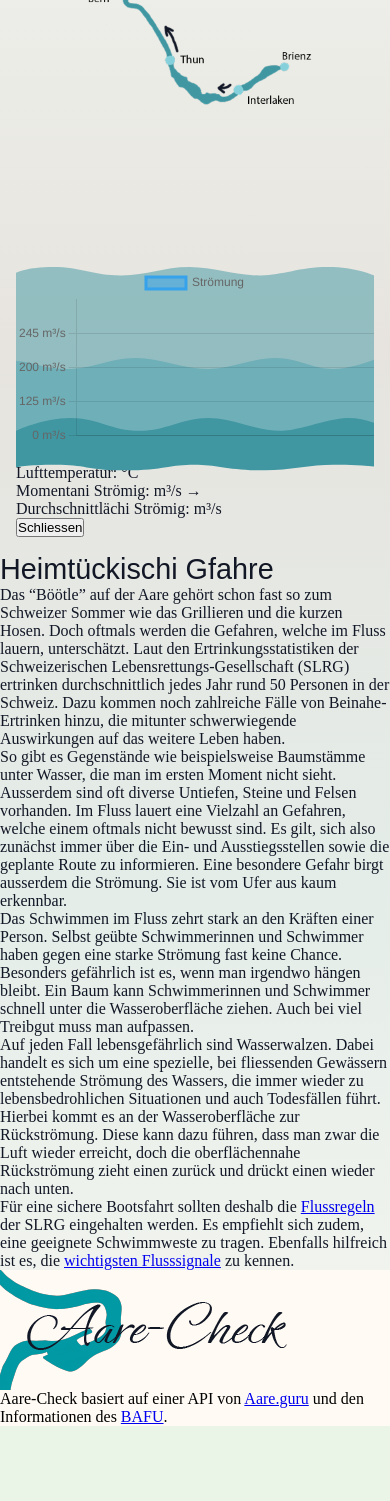
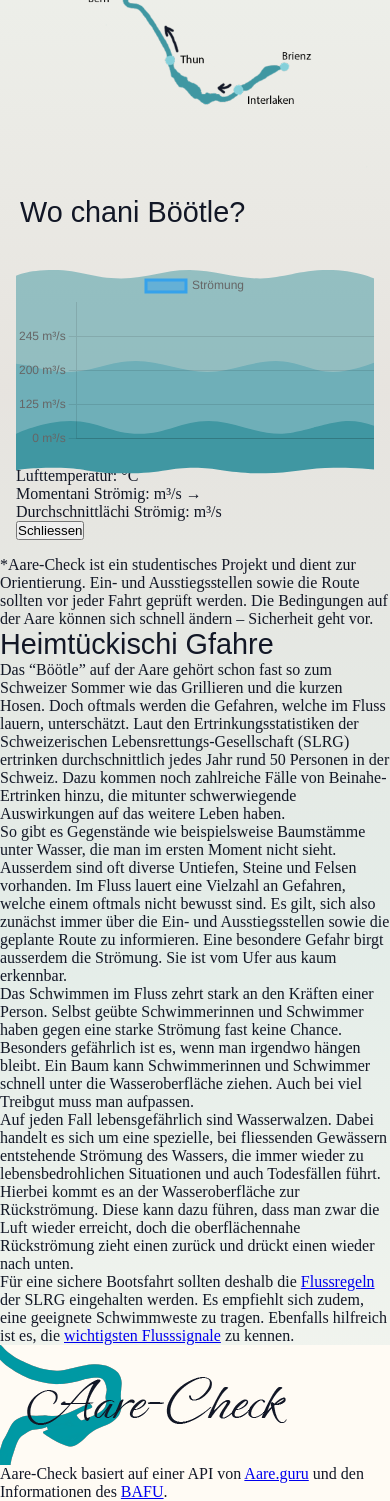
Before and after one commit to JennyDerreR/IM3_aare, a PHP site: page /landing.html in a window 390 px wide. Shown: the part 725-2226 px from the top of the page. Before the commit the page ends 2151 px from the top, so only its background shows below. Run offline with PHP 8.4, Linux system fonts and the light colour scheme; data that the repository does not hold is empty.

Commit message:
CSS layout Mobile

```diff
--- a/landing.html
+++ b/landing.html
@@ -52,6 +52,11 @@
             </article>
 
             <!--Diagramm-->
+
+            <article class="diagrammTitle">
+                <h3>Wo chani Böötle?</h3>
+            </article>
+
             <article class="diagramm">
                 <!--HIER KOMMT DAS DIAGRAMM-->
 
@@ -105,6 +110,14 @@
                         <button id="popup-close">Schliessen</button>
                     </div>
                     </div>
+            </article>
+
+            <article class="transparenz">
+                <p>
+                    *Aare-Check ist ein studentisches Projekt und dient zur Orientierung.
+                    Ein- und Ausstiegsstellen sowie die Route sollten vor jeder Fahrt geprüft werden.
+                    Die Bedingungen auf der Aare können sich schnell ändern – Sicherheit geht vor.
+                </p>
             </article>
 
             <!--- Journi Text-->
@@ -162,9 +175,10 @@
 
         <footer>
             <img src="pics/favicon/ac_logo1v2blue.png" alt="logo_b" class="logoBig">
+
             <p>
+                Aare-Check basiert auf einer API von <a href="https://aare.guru/bern/aare-wasser">Aare.guru</a> und den Informationen des <a href="https://www.hydrodaten.admin.ch/">BAFU</a>.
             </p>
-            Aare-Check basiert auf einer API von <a href="https://aare.guru/bern/aare-wasser">Aare.guru</a> und den Informationen des <a href="https://www.hydrodaten.admin.ch/">BAFU</a>.
         </footer>
         <!-- Chart.js von CDN -->
         <script src="https://cdn.jsdelivr.net/npm/chart.js"></script>
--- a/styles.css
+++ b/styles.css
@@ -191,9 +191,14 @@
     max-width: 100%;        /* prevents huge vertical overflow on small screens */
 }
 
+/*--------------------------------------------DIAGRAMM-------------------------------------------------------------------------*/
 
-
-/*--------------------------------------------DIAGRAMM-------------------------------------------------------------------------*/
+.diagrammTitle h3 {
+   margin-left: 15px;
+   margin-bottom: 20px;
+   margin-top: -60px;
+   padding: 5px;
+}
 
 /*Bootgrösse für Diagramm (Chart.js Punkte)*/
 :root {
@@ -255,6 +260,7 @@
     width: 100% !important;
     height: auto !important;
 }
+
 
 /*----Pop-Up Styling----*/
 
@@ -324,6 +330,24 @@
 
 /*--------------------------------------------JOURNI - TEXT ----------------------------------------------------------------*/
 
+.flowText{
+    margin-top: 20px;
+    margin-bottom: 20px;
+}
+
+.flowText h3 {
+    margin-left: 15px;
+    margin-bottom: 20px;
+    padding: 5px;
+}
+
+.paragraphs {
+
+}
+
+.paragraphs p {
+
+}
 
 /*--------------------------------------------FOOTER -----------------------------------------------------------------------*/
 
@@ -331,6 +355,18 @@
     background-color: var(--background-color);
     position: relative;
     z-index: 1;
+}
+
+footer img {
+
+}
+
+footer p {
+
+}
+
+footer a {
+
 }
 
 
```
